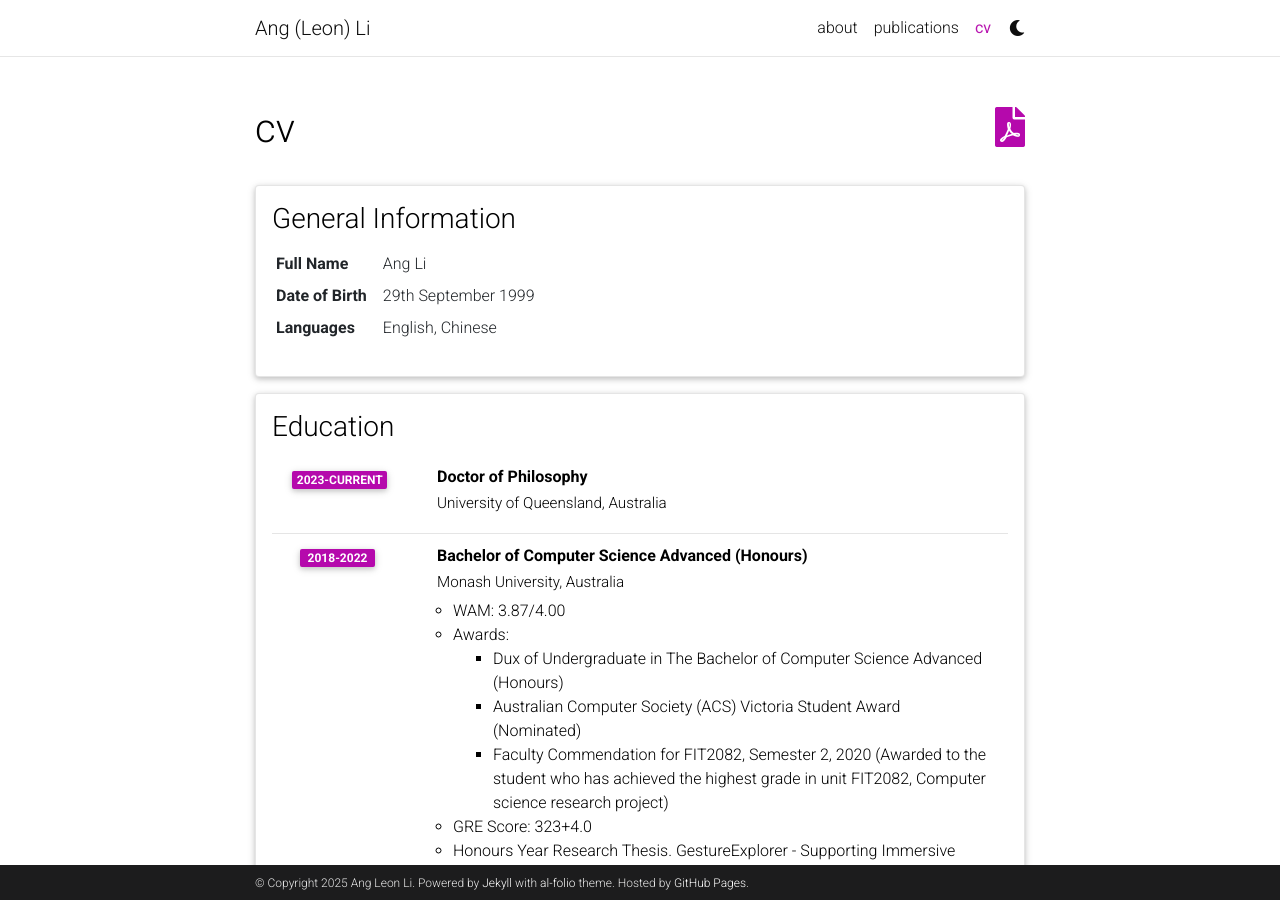
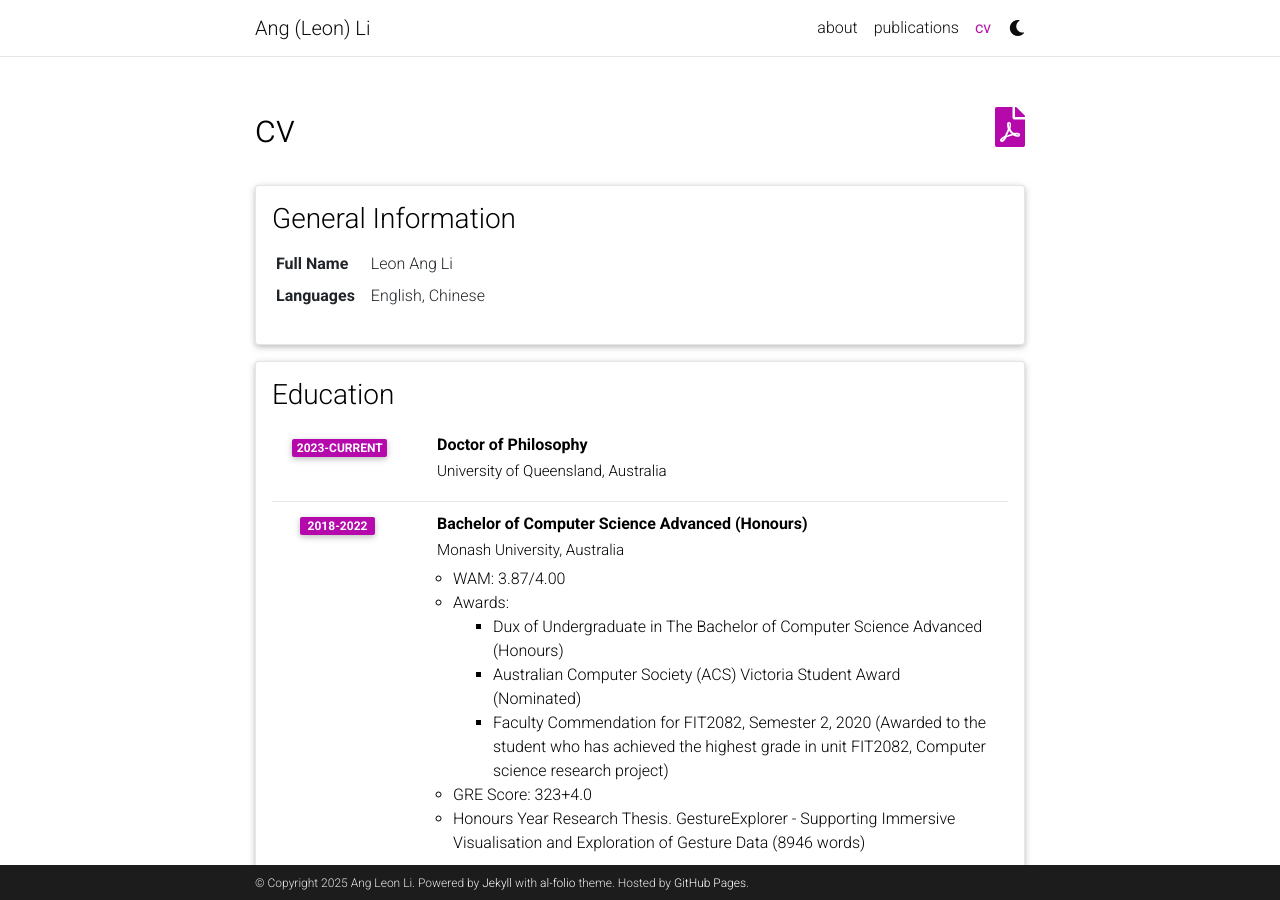
Before and after one commit to LeonLiAng929/LeonLiAng929.github.io, a Jekyll site: the page built from _pages/cv.md, in a window 1280 px wide and 900 px high. Built offline with Jekyll 4.4.1, drawn with Linux system fonts in a browser that asks for light colours; comment, search, counter and statistics services are not loaded; a style sheet for code colours, icons or effects is not loaded.

Commit message:
Update cv.yml

```diff
--- a/_data/cv.yml
+++ b/_data/cv.yml
@@ -2,9 +2,7 @@
   type: map
   contents:
     - name: Full Name
-      value: Ang Li
-    - name: Date of Birth
-      value: 29th September 1999
+      value: Leon Ang Li
     - name: Languages
       value: English, Chinese
 
```
